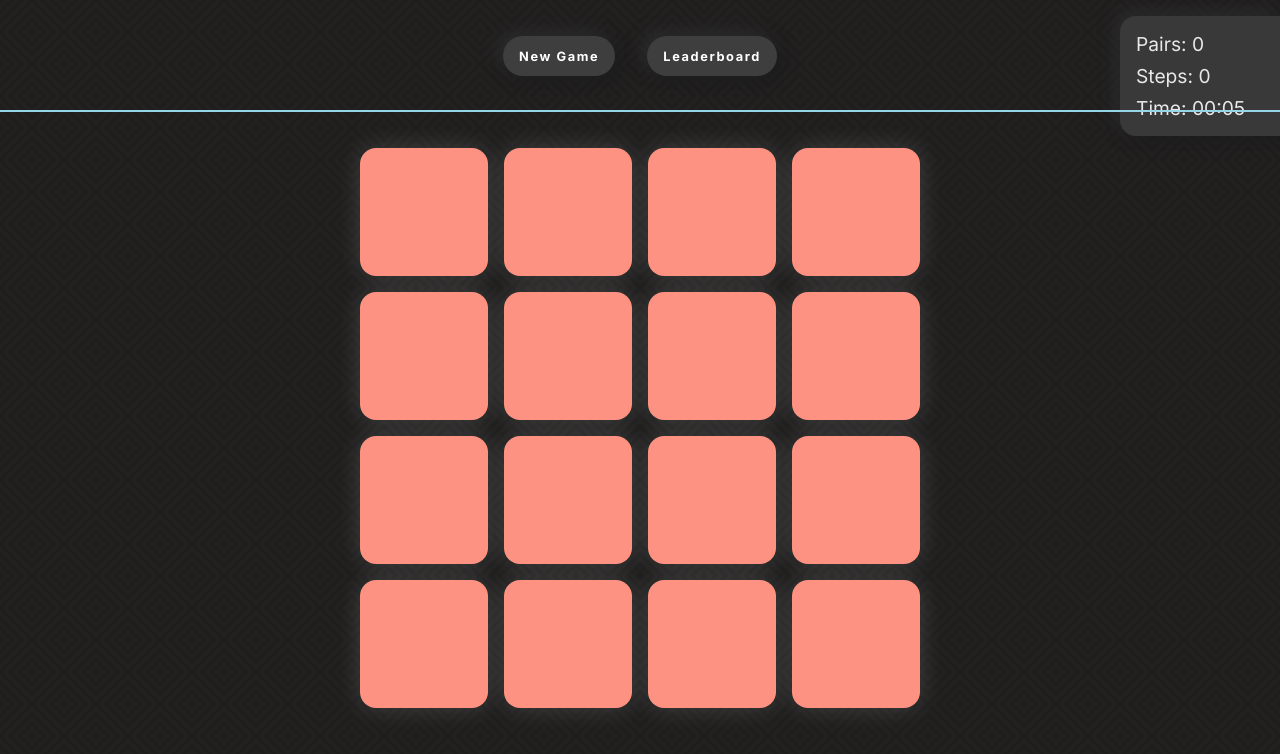
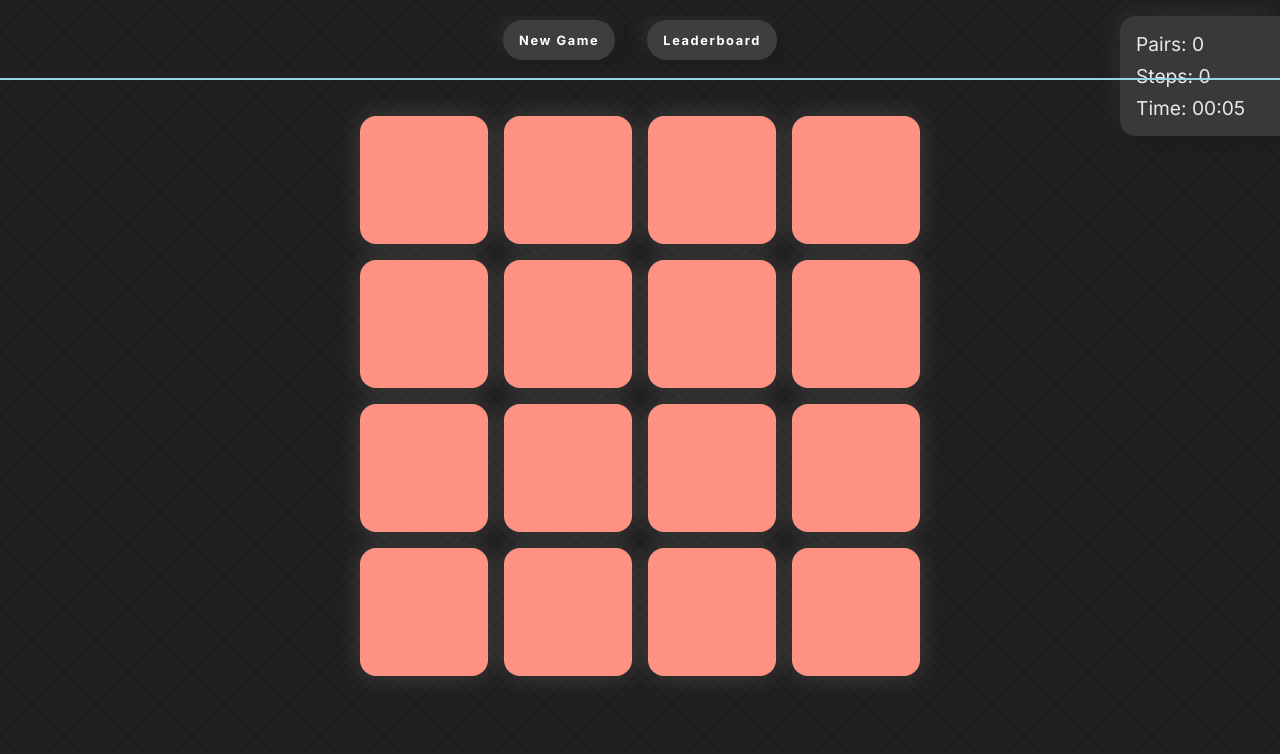
Before and after one commit to shishkinsa997/memory-game, a website built with Vite: page index.html in a window 1280 px wide. Built offline with nearby package versions, Linux system fonts and the light colour scheme.

Commit message:
feat: update header styles, add script for leaderboard btn

```diff
--- a/src/js/components/Header.js
+++ b/src/js/components/Header.js
@@ -1,6 +1,7 @@
 import "@/styles/header.scss";
 import { el } from "@/js/utils/utils.js";
 import renderGameScreen from "@/js/screens/GameScreen.js";
+import { updateBoard } from "@/js/components/Leaderboard.js";
 import { counterDefault } from "@/js/state.js";
 
 export default function renderHeader() {
@@ -10,24 +11,26 @@ export default function renderHeader() {
   const headerInner = el("div", {
     className: "header-inner",
   });
-  const newGame = el("button", {
+  const newGameBtn = el("button", {
     className: "new-game btn",
     text: "New Game",
   });
-  const leaderBoard = el("button", {
+  const leaderBoardBtn = el("button", {
     className: "leader-board btn",
     text: "Leaderboard",
   });
 
-  newGame.addEventListener("click", () => {
+  newGameBtn.addEventListener("click", () => {
     document.getElementById("game-screen").remove();
     document.getElementById("app").append(renderGameScreen({ counterDefault }));
   });
-  leaderBoard.addEventListener("click", () => {
-    console.log("lead");
+  leaderBoardBtn.addEventListener("click", () => {
+    updateBoard();
+    const leaderBoard = document.getElementById("leaderboard");
+    leaderBoard.showModal();
   });
 
-  headerInner.append(newGame, leaderBoard);
+  headerInner.append(newGameBtn, leaderBoardBtn);
   header.append(headerInner);
 
   return header;
--- a/src/styles/header.scss
+++ b/src/styles/header.scss
@@ -2,7 +2,6 @@
 @use "_mixins.scss" as *;
 
 .header {
-  @include container;
   @include flex-center;
   position: relative;
   top: 0;
@@ -14,7 +13,7 @@
     @include flex-center;
     overflow: hidden;
     gap: 2rem;
-    height: 5rem;
+    height: 3rem;
     width: 100%;
   }
 
@@ -24,7 +23,7 @@
     left: 0;
     bottom: 0;
     height: 0.1rem;
-    width: 100%;
+    width: 100dvw;
     background-color: v.$color-primary;
   }
 }
```
